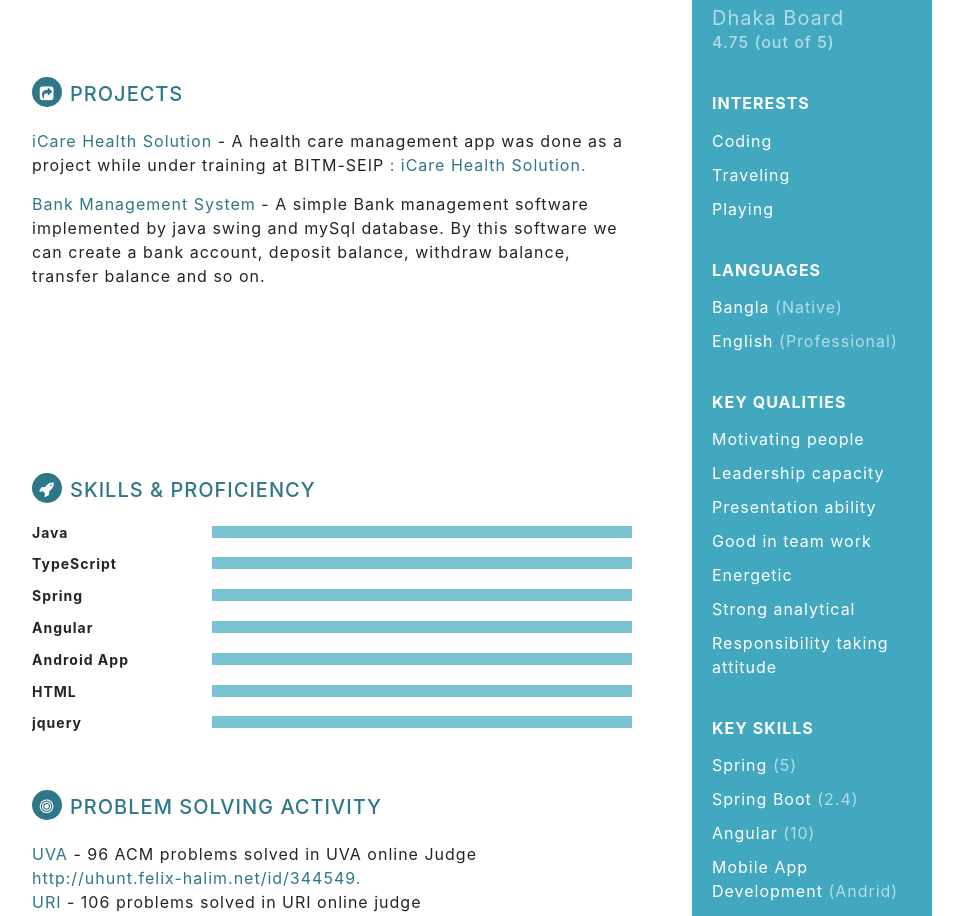
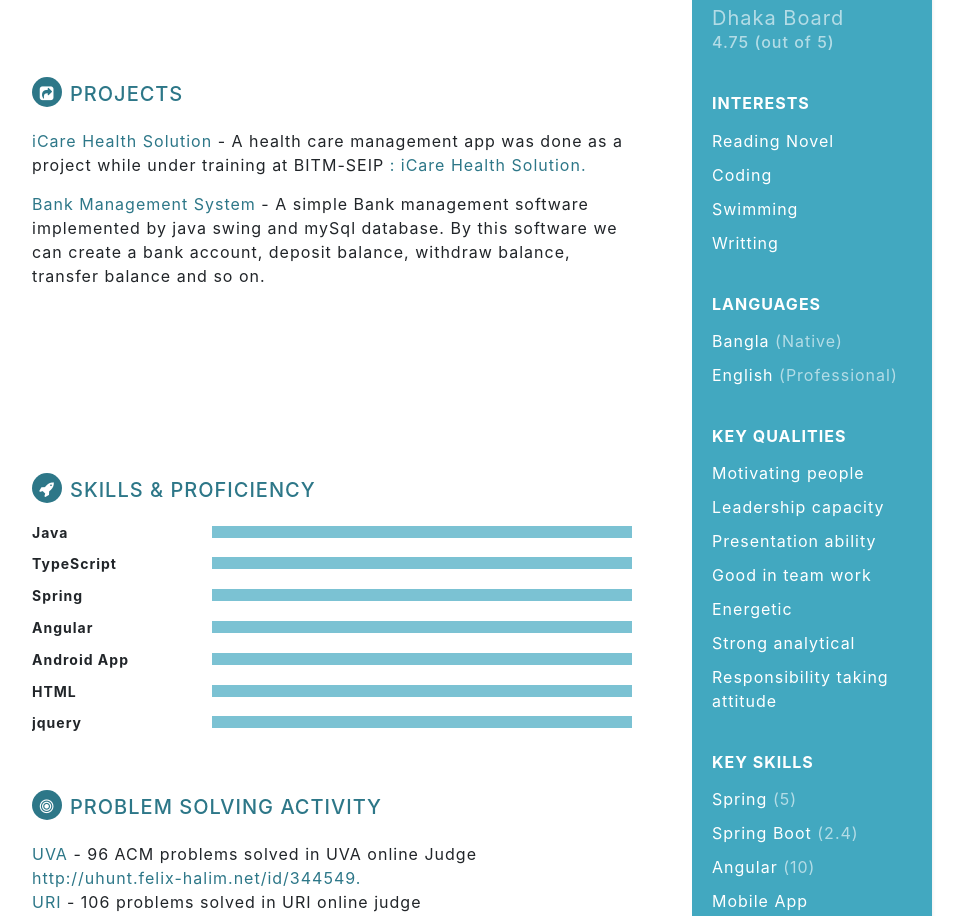
Before and after one commit to rktirtho/rktirtho, an Angular app: page /resume in a window 1280 px wide. Shown: the part 965-1881 px from the top of the page, without its empty margins (188-1151 px from the left). Built offline with nearby package versions, Linux system fonts and the light colour scheme.

Commit message:
interests section edited

```diff
--- a/src/app/resume/resume.component.html
+++ b/src/app/resume/resume.component.html
@@ -86,9 +86,10 @@
             <div class="interests-container container-block">
                 <h2 class="container-block-title">Interests</h2>
                 <ul class="list-unstyled interests-list">
+                    <li>Reading Novel</li>
                     <li>Coding</li>
-                    <li>Traveling</li>
-                    <li>Playing</li>
+                    <li>Swimming</li>
+                    <li>Writting</li>
                 </ul>
             </div>
             <!--//interests-->
```
